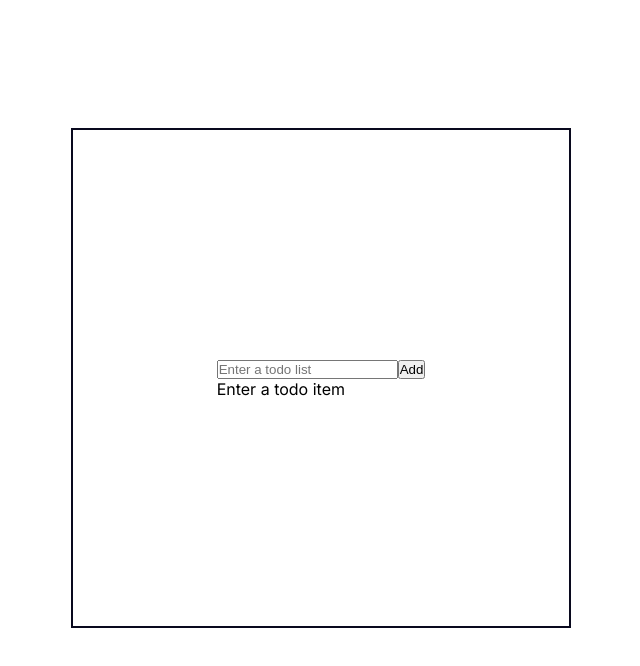
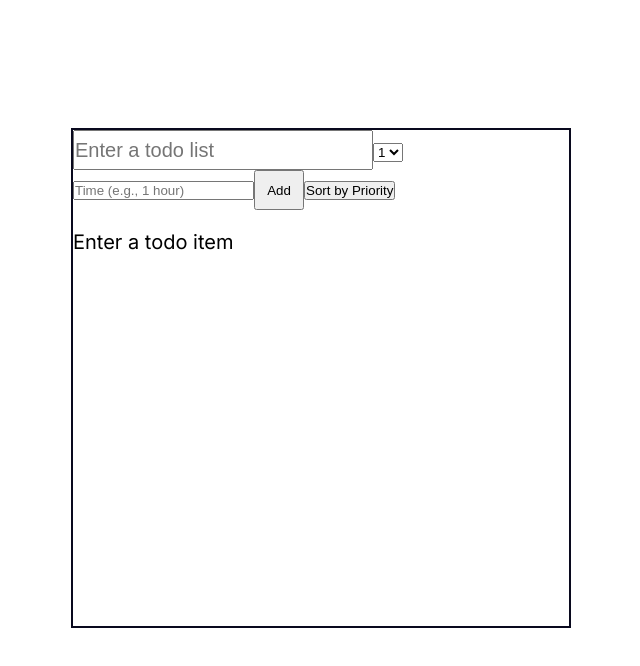
Before and after one commit to KumbharkarSrushti/to_do_list, a Next.js app: page / in a window 1280 px wide. Shown: the top 666 px of the page, without its empty margins (441-1081 px from the left). Built offline with nearby package versions, Linux system fonts and the light colour scheme.

Commit message:
sorting and time done

```diff
--- a/app/globals.css
+++ b/app/globals.css
@@ -8,8 +8,33 @@
   height: 500px;
   border: 2px solid rgb(9, 9, 30);
   display: flex;
-  justify-content: center;
-  align-items: center;
   margin-left:40%;
   margin-top:10%;
 }
+.input{
+  height:40px;
+  width:300px;
+  font-size: 20px;
+}
+.add{
+  height: 40px;
+  width:50px;
+}
+
+.items{
+  margin-top: 20px;
+  font-size: 20px;
+}
+
+.delete{
+  margin-left:10px ;
+}
+
+.done{
+  margin-left: 10px;
+}
+
+.task{
+  margin-top: 9px;
+  font-size: 25px;
+}
--- a/app/showform.js
+++ b/app/showform.js
@@ -6,19 +6,31 @@ const TodoList = () => {
   const [todoList, setTodoList] = useState([]);
   const [TaskAdd, setTaskAdd] = useState(false);
   const [compTasks, setCompTasks] = useState([]);
+  const [taskPriority, setTaskPriority] = useState(1);
+  const [time, setTime] =useState('');
 
   const handleChange = (e) => {
     setUserInput(e.target.value);
+  };
+
+  const handlePriorityChange = (e) => {
+    setTaskPriority(parseInt(e.target.value));
+  };
+
+  const handleTime = (e) => {
+    setTime(e.target.value);
   };
 
   const handleSubmit = (e) => {
     e.preventDefault();
 
     if (userInput.trim() !== '' && !TaskAdd) {
-      setTodoList([...todoList, userInput]);
+      setTodoList([...todoList, { text: userInput, priority: taskPriority,taskTime : time}]);
       setUserInput('');
       setTaskAdd(false);
       setCompTasks([...compTasks, false]);
+      setTime('');
+
     }
   };
 
@@ -38,40 +50,63 @@ const TodoList = () => {
     setCompTasks(updatedTasks);
   };
 
+  // Sorting function to sort tasks by priority
+  const sortTasksByPriority = () => {
+    const sortedTasks = [...todoList];
+    sortedTasks.sort((a, b) => a.priority - b.priority);
+    setTodoList(sortedTasks);
+  };
+
   return (
     <div>
       <form onSubmit={handleSubmit}>
         <input
+          className='input'
           type='text'
           value={userInput}
           placeholder='Enter a todo list'
           onChange={handleChange}
         />
-        <button type="submit" disabled={TaskAdd}>
+        <select value={taskPriority} onChange={handlePriorityChange}>
+          <option value={1}>1</option>
+          <option value={2}>2</option>
+          <option value={3}>3</option>
+        </select>
+        <input
+          className='time-input'
+          type='text'
+          value={time}
+          placeholder='Time (e.g., 1 hour)'
+          onChange={handleTime}
+        />
+
+        <button className='add' type="submit" disabled={TaskAdd}>
           Add
         </button>
+        <button onClick={sortTasksByPriority}>Sort by Priority</button>
       </form>
       <ul>
         {todoList.length >= 1 ? (
           todoList.map((todo, index) => (
-            <li key={index} style={{ textDecoration: compTasks[index] ? 'line-through' : 'none' }}>
-              <span onClick={() => handleTaskClick(index)}>
-                {todo}
-              </span>
-              <button
-                onClick={() => handleDelete(index)}
-              >
+            <li
+              className="task"
+              key={index}
+              style={{ textDecoration: compTasks[index] ? 'line-through' : 'none' }}
+            >
+              <span onClick={() => handleTaskClick(index)}>{todo.text}</span>
+              <span className="priority-number">{todo.priority}</span>
+              <span className="time">{todo.taskTime}</span>
+
+              <button className='delete' onClick={() => handleDelete(index)}>
                 Delete
               </button>
-              <button
-                onClick={() => handleTaskClick(index)}
-              >
+              <button className='done' onClick={() => handleTaskClick(index)}>
                 Done
               </button>
             </li>
           ))
         ) : (
-          <p>Enter a todo item</p>
+          <p className='items'>Enter a todo item</p>
         )}
       </ul>
     </div>
```
